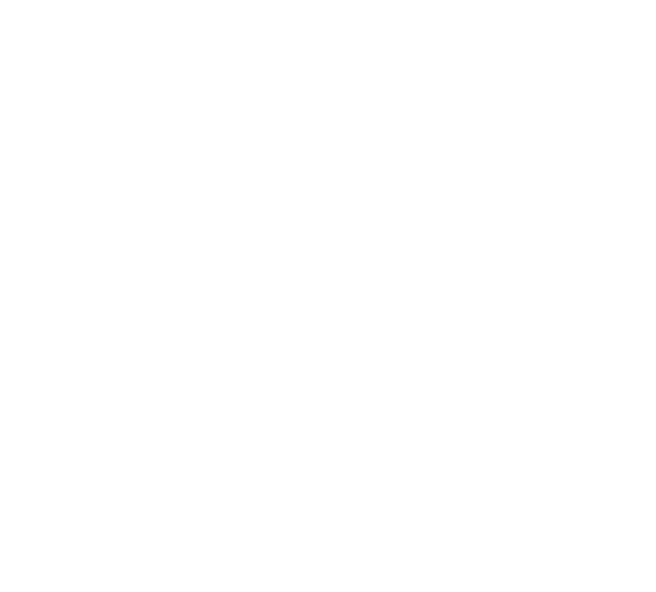
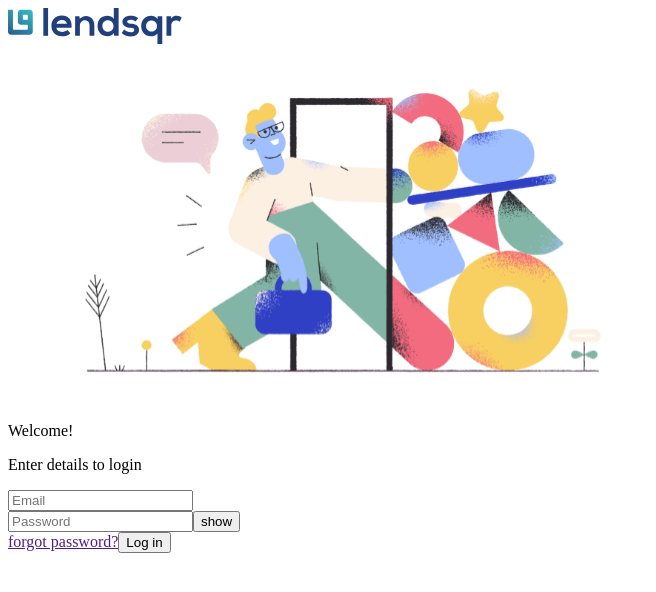
Before and after one commit to TohirBabs/lendsqr-fe-test, a React (Vite) app: page /login in a window 1280 px wide. Shown: the top 592 px of the page, without its empty margins (0-656 px from the left). Built offline with nearby package versions, Linux system fonts and the light colour scheme.

Commit message:
FEAT - login page component

```diff
--- a/src/App.tsx
+++ b/src/App.tsx
@@ -1,5 +1,15 @@
+import { BrowserRouter, Route, Routes } from "react-router-dom";
+import { Login } from "./pages/Login";
+
 function App() {
-  return <div></div>;
+  return (
+    <BrowserRouter>
+      <Routes>
+        <Route index element={<Login />} />
+        <Route path="login" element={<Login />} />
+      </Routes>
+    </BrowserRouter>
+  );
 }
 
 export default App;
--- /dev/null
+++ b/src/pages/Login.tsx
@@ -0,0 +1,59 @@
+import React from "react";
+import login_illustration from "../assets/login_illustration.svg";
+import lendsqr_logo from "../assets/lendsqr_logo.svg";
+import { useNavigate } from "react-router-dom";
+
+export const Login = () => {
+  const [showPassword, setShowPassword] = React.useState(false);
+
+  const navigate = useNavigate();
+
+  const handleSubmit = (event: React.FormEvent<HTMLFormElement>) => {
+    event.preventDefault();
+    navigate("/dashboard/users");
+  };
+
+  return (
+    <div className="login">
+      <header>
+        <img src={lendsqr_logo} alt="lendsqr logo" />
+      </header>
+      <figure>
+        <img src={login_illustration} alt="" />
+      </figure>
+      <main>
+        <form onSubmit={handleSubmit}>
+          <p>Welcome!</p>
+          <p>Enter details to login</p>
+          <input
+            required
+            type="email"
+            name="email"
+            aria-label="email"
+            placeholder="Email"
+          ></input>
+          <div className="password_container">
+            <input
+              required
+              type={showPassword ? "text" : "password"}
+              name="password"
+              aria-label="password"
+              placeholder="Password"
+              minLength={7}
+            ></input>
+            <button
+              type="button"
+              onClick={() => setShowPassword((state) => !state)}
+            >
+              {showPassword ? "hide" : "show"}
+            </button>
+          </div>
+          <a href="" onClick={() => alert("This is a demo website")}>
+            forgot password?
+          </a>
+          <button type="submit">Log in</button>
+        </form>
+      </main>
+    </div>
+  );
+};
```
Also changed, not shown: src/assets/lendsqr_logo.svg (added), src/assets/login_illustration.svg (added).
